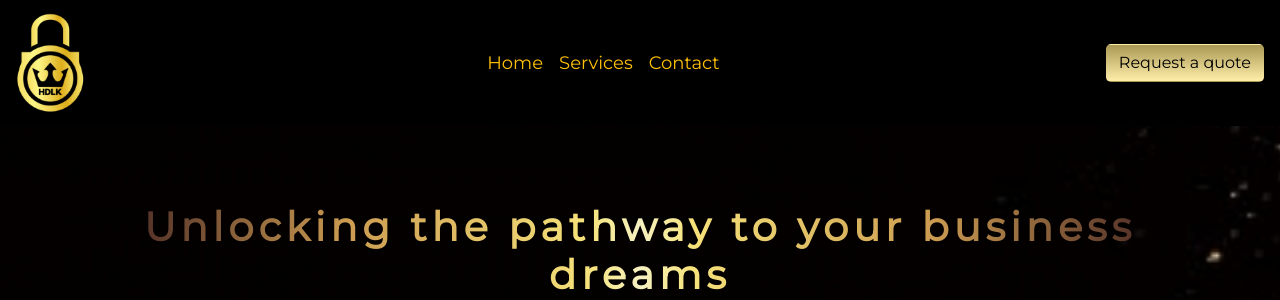
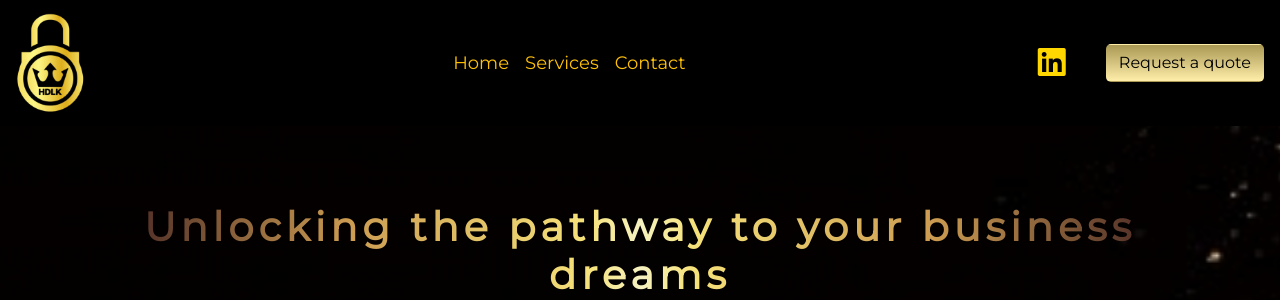
Before and after one commit to Engombe23/Hodlok-Web, a Django app: page / in a window 1280 px wide. Shown: the top 300 px of the page. Run offline with Django 3.2, Linux system fonts and the light colour scheme; data comes from the database, SQL or seed files in the repository; some libraries are stand-ins or nearby versions.

Commit message:
Added LinkedIn icon on the website

```diff
--- a/hodlok/settings.py
+++ b/hodlok/settings.py
@@ -20,7 +20,7 @@ BASE_DIR = Path(__file__).resolve().parent.parent
 # See https://docs.djangoproject.com/en/3.2/howto/deployment/checklist/
 
 # SECURITY WARNING: keep the secret key used in production secret!
-# SECRET_KEY = 'django-insecure-igzi&6868vmy)s(nj57nwx#6cl17h#o63u2&ja4wr!+x+6wgx3'
+SECRET_KEY = 'django-insecure-igzi&6868vmy)s(nj57nwx#6cl17h#o63u2&ja4wr!+x+6wgx3'
 
 # SECURITY WARNING: don't run with debug turned on in production!
 DEBUG = True
--- a/hodlok/templates/base.html
+++ b/hodlok/templates/base.html
@@ -37,6 +37,9 @@
           <a class="nav-link text-warning" href="{% url 'contacts' %}">Contact</a>
         </li>
       </ul>
+      <div class="social-icons">
+        <a href="https://linkedin.com/company/hodlok"><i class="fa-brands fa-linkedin fa-2x"></i></a>
+      </div>
       <a href="{% url 'contacts' %}"><button type="button" class="btn btn2" id="buttonId">Request a quote</button></a>
     </div>
   </nav>
--- a/static/css/style.css
+++ b/static/css/style.css
@@ -20,6 +20,11 @@ nav ul li a {
 
 .navbar {
   background-color: #000;
+}
+
+.social-icons a, i {
+  color: #FFD700;
+  margin-right: 20px;
 }
 
 /*---Main Content Style On All Web Pages----*/
```
